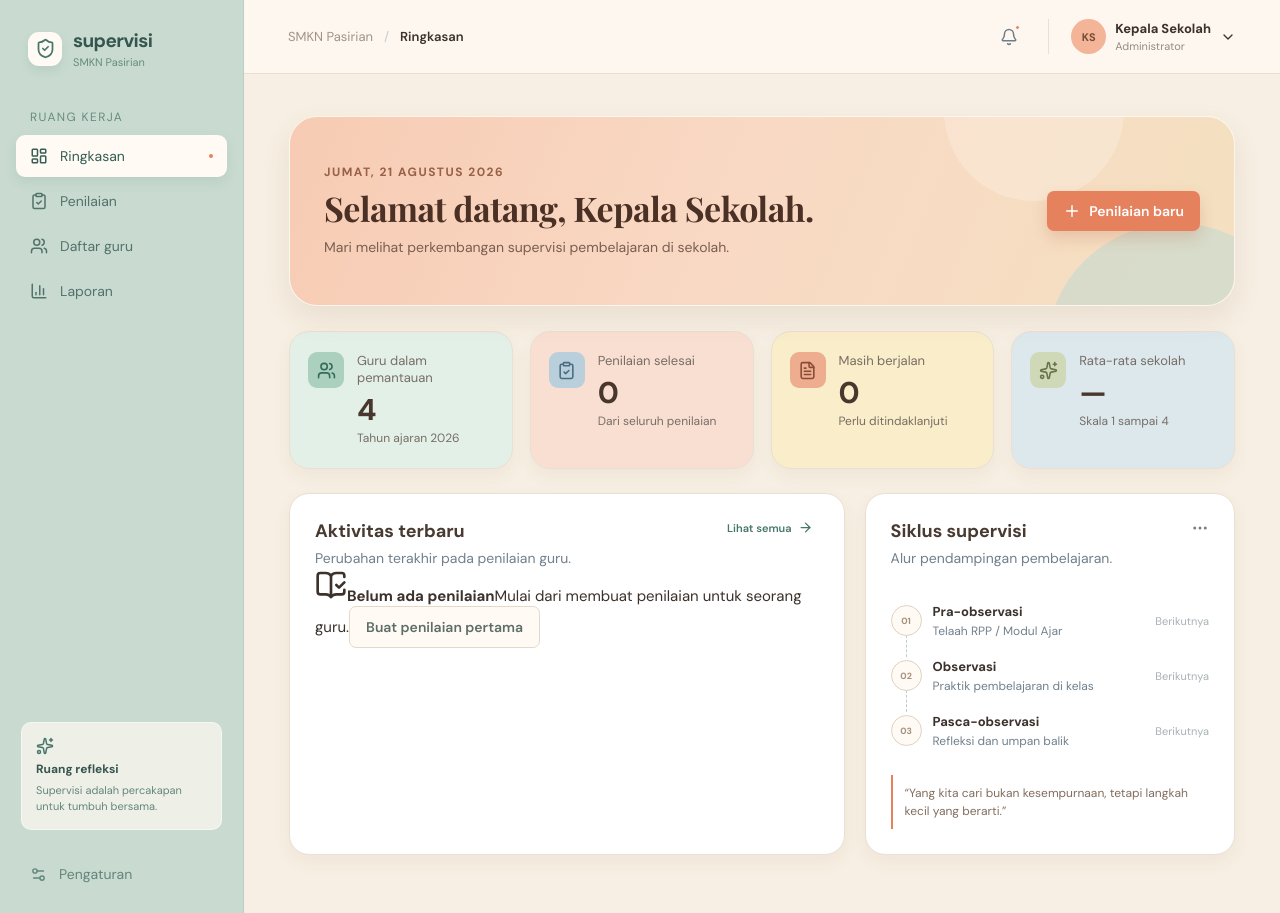
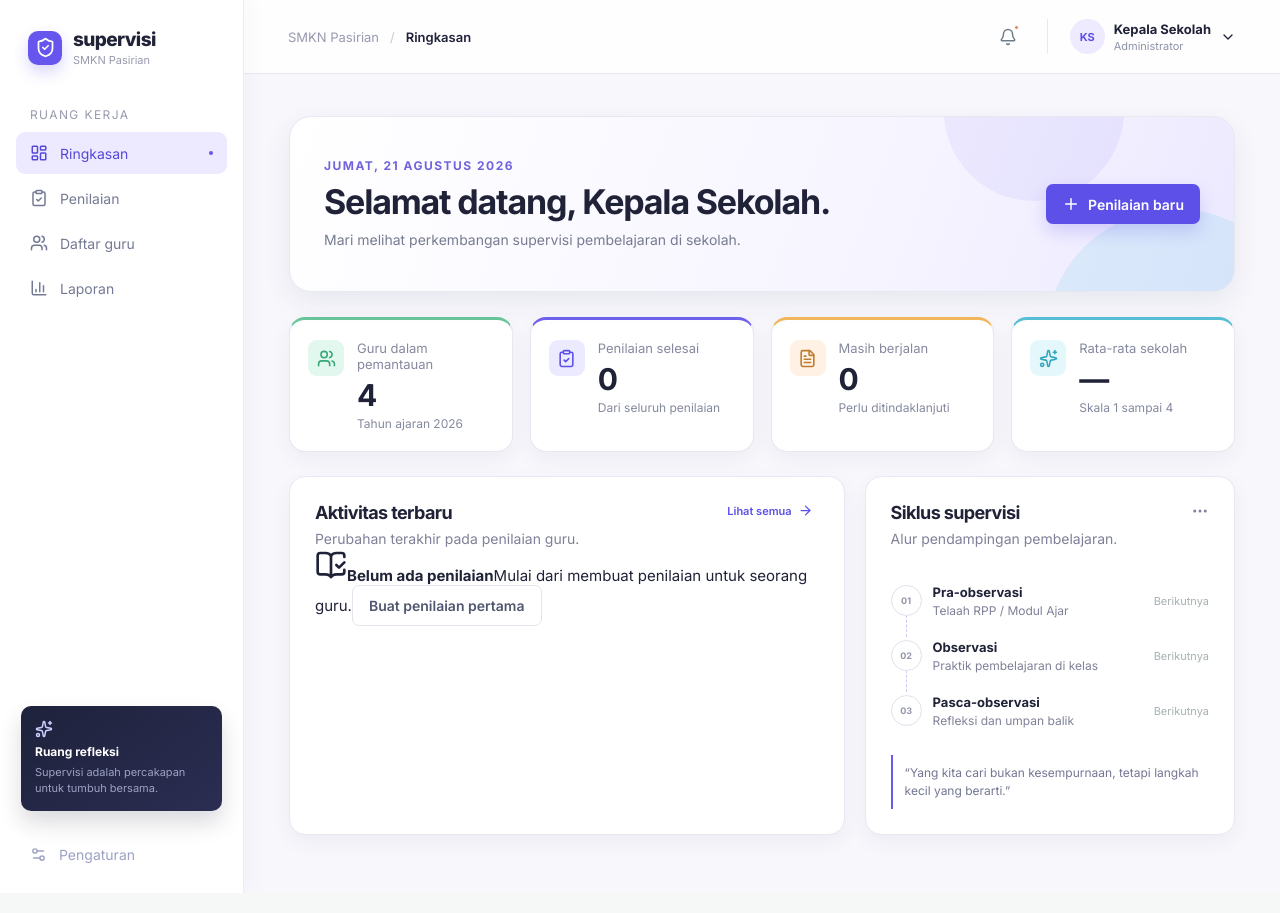
Before and after one commit to ferilee/supervisi, a React (Vite) app: page / in a window 1280 px wide. Built offline with nearby package versions, Linux system fonts and the light colour scheme.

Commit message:
feat: apply fintech dashboard palette

```diff
--- /dev/null
+++ b/src/fintech-theme.css
@@ -0,0 +1,134 @@
+/* Fintech-inspired visual layer: clean surfaces, navy text, violet actions. */
+@import url('https://fonts.googleapis.com/css2?family=Inter:wght@400;500;600;700;800&display=swap');
+
+:root {
+  --theme-cream: #f7f7fc;
+  --theme-paper: #ffffff;
+  --theme-sage: #ffffff;
+  --theme-sage-deep: #5d50e8;
+  --theme-peach: #f3b3a8;
+  --theme-coral: #ff746d;
+  --theme-butter: #f1cd72;
+  --theme-powder: #b9d8ed;
+  --theme-ink: #202238;
+  --theme-muted: #7e8198;
+  --theme-line: #e7e8f0;
+  --theme-shadow: 0 10px 28px rgba(53, 54, 91, .08);
+  --navy: #1c2038;
+  --ink: #202238;
+  --muted: #7e8198;
+  --line: #e7e8f0;
+}
+
+body, button, input, textarea, select { font-family: 'Inter', sans-serif; }
+body { background: #f7f7fc; color: #202238; }
+h1, h2, h3, .welcome-row h1, .workspace-heading h1 { font-family: 'Inter', sans-serif; letter-spacing: -.035em; }
+.app-shell { background: #f7f7fc; }
+.sidebar {
+  background: #ffffff;
+  color: #69708a;
+  border-right: 1px solid #ececf3;
+  box-shadow: 5px 0 22px rgba(47, 48, 84, .035);
+}
+.brand-mark { background: #6656ed; color: #ffffff; border-radius: 10px; box-shadow: 0 7px 15px rgba(102, 86, 237, .24); }
+.brand strong { color: #202238; font-weight: 800; }
+.brand span, .sidebar-label { color: #979aae; }
+.nav-item { color: #747a93; }
+.nav-item:hover { background: #f2f1ff; color: #5548d9; }
+.nav-item.active { background: #edeaff; color: #5548d9; box-shadow: none; }
+.nav-pip { background: #6656ed; }
+.help-card { background: linear-gradient(145deg, #1e223b, #2b2d52); color: #cbd0ff; border: 0; box-shadow: 0 12px 22px rgba(28, 32, 56, .16); }
+.help-card strong { color: #ffffff; }
+.help-card span, .sidebar-footer { color: #9da2c4; }
+.topbar { background: rgba(255,255,255,.9); border-bottom-color: #e8e9f0; }
+.breadcrumbs { color: #979aae; }
+.breadcrumbs strong, .profile strong { color: #202238; }
+.profile { border-left-color: #e7e8f0; }
+.profile span { color: #8e92a7; }
+.avatar.navy { background: #eeeaff; color: #5d50e8; }
+.welcome-row {
+  min-height: 176px;
+  border: 1px solid #e8e8f1;
+  border-radius: 22px;
+  background: linear-gradient(110deg, #ffffff 0%, #f6f4ff 64%, #ece9ff 100%);
+  box-shadow: var(--theme-shadow);
+}
+.welcome-row::before { background: rgba(104, 86, 237, .08); }
+.welcome-row::after { background: rgba(111, 205, 225, .18); }
+.welcome-row .eyebrow { color: #7064dc; }
+.welcome-row h1 { color: #202238; }
+.welcome-row .muted { color: #777b91; }
+.welcome-row .primary-button { background: #5d50e8; border-color: #5d50e8; box-shadow: 0 8px 17px rgba(93, 80, 232, .22); }
+.welcome-row .primary-button:hover { background: #4e42cf; }
+.stat-card, .panel, .meta-form, .post-section { border-color: #e7e8f0; border-radius: 16px; box-shadow: 0 7px 20px rgba(50, 52, 91, .055); }
+.stat-card { min-height: 132px; background: #ffffff !important; }
+.stat-card:nth-child(1) { border-top: 3px solid #69c59b; }
+.stat-card:nth-child(2) { border-top: 3px solid #7061ee; }
+.stat-card:nth-child(3) { border-top: 3px solid #f3b85d; }
+.stat-card:nth-child(4) { border-top: 3px solid #58bfd7; }
+.stat-icon.mint { background: #e2f7ed; color: #37a978; }
+.stat-icon.blue { background: #eceaff; color: #5d50e8; }
+.stat-icon.peach { background: #fff1e3; color: #bd7c2f; }
+.stat-icon.lilac { background: #e4f7fb; color: #33a6be; }
+.stat-copy span, .stat-copy small { color: #85899e; }
+.stat-copy strong { color: #202238; }
+.panel h2, .stage-intro h2 { color: #202238; }
+.text-button { color: #5d50e8; }
+.activity-row { border-top-color: #eef0f5; }
+.activity-row:hover .row-main strong, .report-row:hover strong { color: #5d50e8; }
+.row-main strong, .teacher-cell strong, .report-row strong { color: #30334a; }
+.row-main span, .report-row span { color: #878ba1; }
+.row-score strong { color: #5d50e8; }
+.cycle-step:not(:last-child)::after { border-left-color: #c9c9f2; }
+.step-number { border-color: #e1e2eb; color: #9296aa; background: #ffffff; }
+.step-number.done { background: #e3f7ed; border-color: #bcead3; color: #2e9c70; }
+.cycle-quote { border-left-color: #6a5af0; color: #737793; }
+.primary-button { background: #5d50e8; border-color: #5d50e8; box-shadow: 0 5px 12px rgba(93, 80, 232, .18); }
+.primary-button:hover { background: #4e42cf; }
+.secondary-button { background: #ffffff; border-color: #e3e4ec; color: #51566f; }
+.secondary-button:hover { background: #f5f4ff; border-color: #c9c4ff; }
+.workspace-page .workspace-heading h1 { color: #202238; }
+.status-badge { background: #fff2df; color: #a87624; }
+.status-badge.selesai { background: #e3f7ed; color: #308e68; }
+.meta-summary, .rubric-card, .feedback-table, .follow-up-list { background: #ffffff; border-color: #e7e8f0; }
+.meta-summary:hover { border-color: #bdb7ff; }
+.stepper { background: #eeeff7; }
+.stepper-item.current { box-shadow: 0 3px 12px rgba(52, 53, 95, .08); color: #30334a; }
+.stepper-item.current .stepper-circle, .stepper-item.visited .stepper-circle { background: #dcd8ff; border-color: #dcd8ff; color: #5548d9; }
+.stepper-item.locked { color: #a5a8b8; }
+.rubric-card.has-score { border-color: #c9e8db; }
+.rubric-title strong { color: #30334a; }
+.rubric-content p { color: #7e8198; }
+.score-guide { background: #fafaff; border-color: #e5e5f1; color: #7d8098; }
+.score-guide b { background: #eeedff; color: #5d50e8; }
+.total-card { background: #eef9f4; border-color: #d5eee2; }
+.total-card span { color: #6b8b7f; }
+.total-card strong { color: #2e9770; }
+.total-meter { background: #d7eee4; }
+.total-meter i { background: #5fbe93; }
+.post-section { background: #ffffff; }
+.section-title span { color: #5d50e8; }
+.feedback-header { background: #f2f1ff; color: #6962a7; }
+.feedback-row { border-top-color: #e9e9f0; }
+.feedback-row strong, .follow-up-row strong { color: #575b73; }
+.file-icon { background: #eeedff; color: #5d50e8; }
+.teacher-row, .report-row { border-top-color: #e9e9f0; }
+.status-text.complete { color: #32966d; }
+.search-box { background: #ffffff; border-color: #e3e4ec; }
+.search-box:focus-within { border-color: #aaa3ff; box-shadow: 0 0 0 3px #eeedff; }
+.toast { background: #1c2038; }
+.meta-summary.is-empty { background: #fafaff; border-color: #c8c3ff; }
+.meta-summary.is-empty strong { color: #5d50e8; }
+.item-map { background: #fafaff; border-color: #e7e8f0; }
+.item-map button.complete { background: #d8f2e5; border-color: #b9e8d0; color: #2e9770; }
+.note-toggle:hover, .note-toggle.has-note { border-color: #b4afff; color: #5d50e8; background: #f2f1ff; }
+.accordion-section.open .section-toggle { background: #f4f3ff; }
+
+@media (max-width: 650px) {
+  .sidebar { background: #ffffff; border-top-color: #e7e8f0; }
+  .nav-item.active { background: #eeecff; color: #5d50e8; }
+}
+
+@media print {
+  body { background: #ffffff; color: #202238; }
+}
--- a/src/main.tsx
+++ b/src/main.tsx
@@ -6,6 +6,7 @@ import './readability.css'
 import './mobile-nav.css'
 import './theme.css'
 import './progressive.css'
+import './fintech-theme.css'
 
 createRoot(document.getElementById('root')!).render(
   <StrictMode>
```
